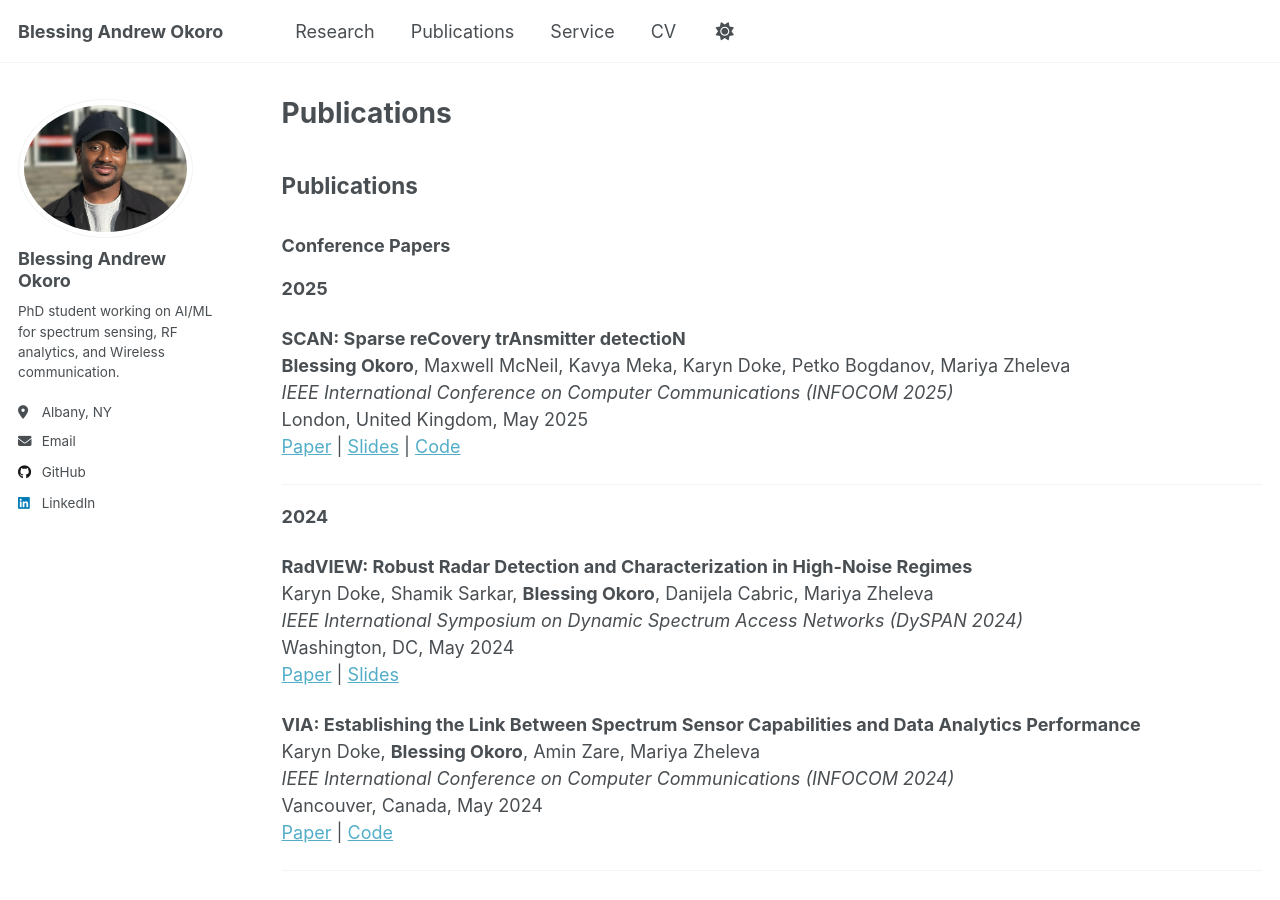
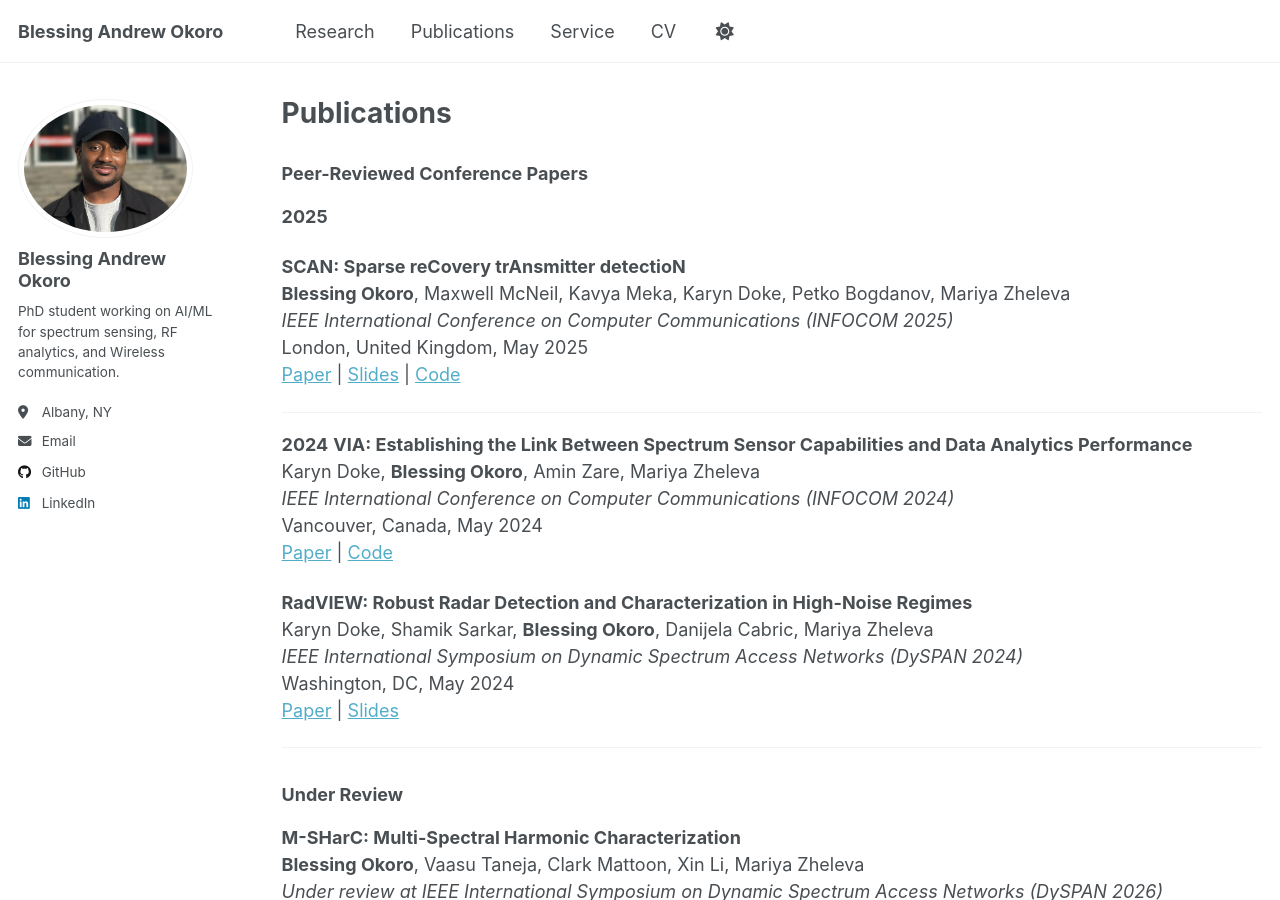
Before and after one commit to okoroandrew/okoroandrew.github.io, a Jekyll site: the page built from _pages/publications.md, in a window 1280 px wide and 900 px high. Built offline with Jekyll 4.4.1, drawn with Linux system fonts in a browser that asks for light colours; a script that is not in the unit is left out.

Commit message:
Update publications.md

```diff
--- a/_pages/publications.md
+++ b/_pages/publications.md
@@ -5,9 +5,7 @@ permalink: /publications/
 author_profile: true
 ---
 
-## Publications
-
-### Conference Papers
+### Peer-Reviewed Conference Papers
 
 **2025**
 
@@ -20,18 +18,17 @@ London, United Kingdom, May 2025
 ---
 
 **2024**
+**VIA: Establishing the Link Between Spectrum Sensor Capabilities and Data Analytics Performance**
+Karyn Doke, **Blessing Okoro**, Amin Zare, Mariya Zheleva
+*IEEE International Conference on Computer Communications (INFOCOM 2024)*
+Vancouver, Canada, May 2024
+[Paper](#) | [Code](#)
 
 **RadVIEW: Robust Radar Detection and Characterization in High-Noise Regimes**
 Karyn Doke, Shamik Sarkar, **Blessing Okoro**, Danijela Cabric, Mariya Zheleva
 *IEEE International Symposium on Dynamic Spectrum Access Networks (DySPAN 2024)*
 Washington, DC, May 2024
 [Paper](#) | [Slides](#)
-
-**VIA: Establishing the Link Between Spectrum Sensor Capabilities and Data Analytics Performance**
-Karyn Doke, **Blessing Okoro**, Amin Zare, Mariya Zheleva
-*IEEE International Conference on Computer Communications (INFOCOM 2024)*
-Vancouver, Canada, May 2024
-[Paper](#) | [Code](#)
 
 ---
 
```
